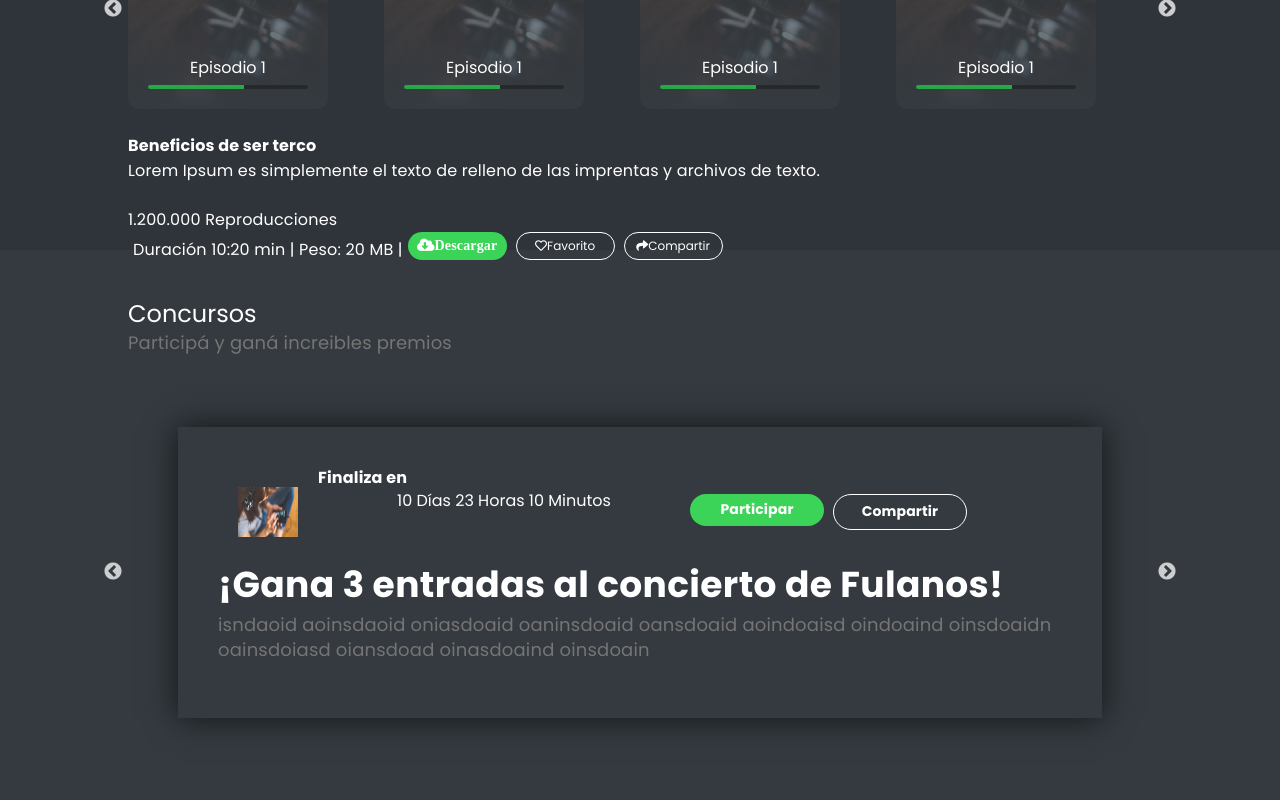
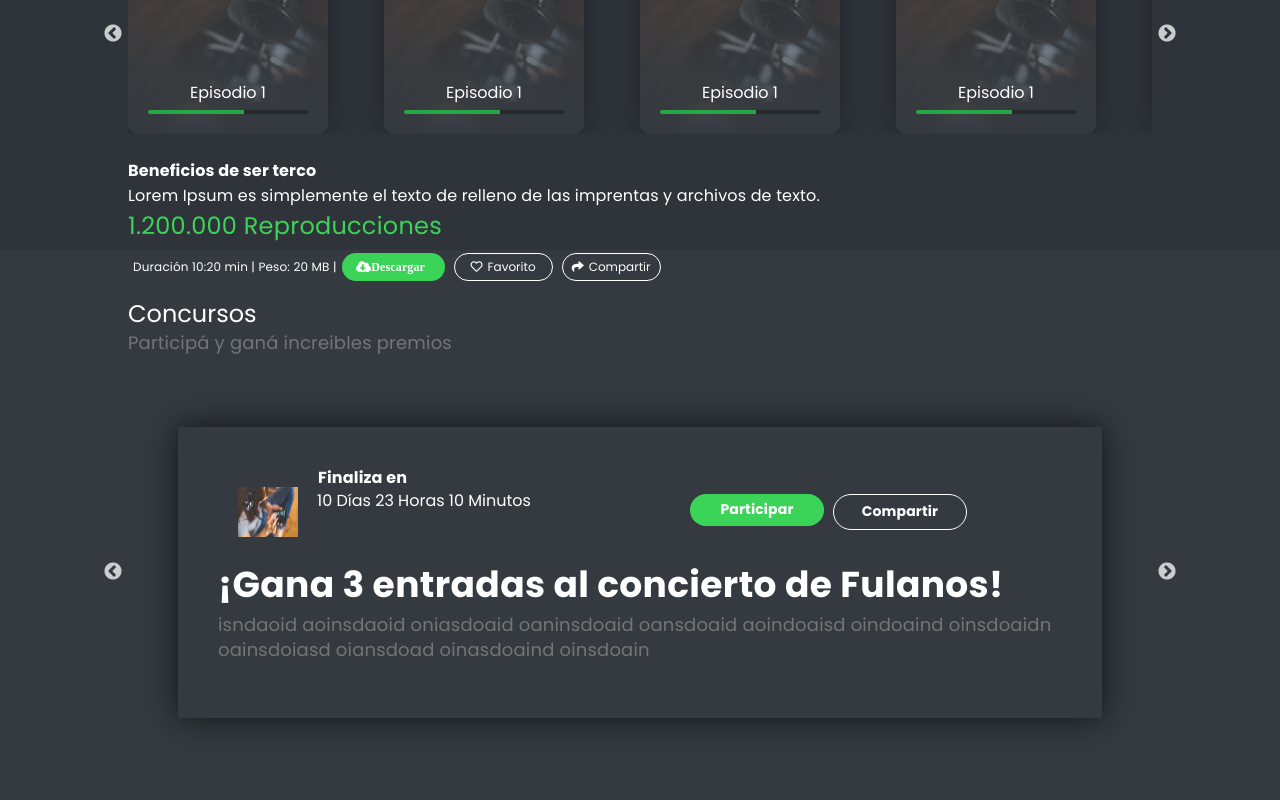
Before and after one commit to Martin444/Radio-studio-React, a React (Create React App) app: page / in a window 1280 px wide. Shown: the part 1800-2600 px from the top of the page. Built offline with nearby package versions, Linux system fonts and the light colour scheme.

Commit message:
UpDate Package

```diff
--- a/src/Competition/Card.js
+++ b/src/Competition/Card.js
@@ -46,13 +46,9 @@ const DivCard = styled.div`
         color:#fff;
     }
 
-    .date h1 {
-        text-align:left;
-    }
-
-    span {
-        margin:0;
-        padding:0;
+    .date span {
+        position: relative;
+        right: 80px;
         text-align:left;
     }
 
@@ -91,7 +87,6 @@ const DivCard = styled.div`
     img{
         width: 60px;
         height: 50px;
-        padding:0;
         margin: 20px;
     }
 `
--- a/src/Components/Login.js
+++ b/src/Components/Login.js
@@ -5,9 +5,10 @@ export default function Login(props) {
     return (
         <DivLogin>
             <input type="text"  placeholder="Usuario o Email"/>
+
             <input type="text"  placeholder="Contraseña"/>
             <button onClick={props.login} className="btn-primary">iniciar sesión</button>
-            <button className="btn-social">conectar</button>
+            <button className="btn-social"><i class="fab fa-facebook-f" style={{fontSize:'14px', marginRight:'5px', marginTop:'4px'}}></i>conectar</button>
         </DivLogin>
     )
 }
@@ -20,6 +21,7 @@ const DivLogin = styled.div`
         text-align: left;
         margin: 5px;
         padding: 5px;
+        padding-left: 20px;
         border: none;
         border-radius: 50px;
         background: #242a30;
--- a/src/Components/NavButtons.js
+++ b/src/Components/NavButtons.js
@@ -30,7 +30,7 @@ export default function NavButtons() {
                     key='register'
                     placement='bottom'
                     overlay={
-                        <Popover id={`popover-positioned-top`} style={{background:'#343a40'}}>
+                        <Popover id={`popover-positioned-top`} style={{background:'#343a40', border:'none', boxShadow:'0 0 30px 0 rgba(0, 0, 0, 0.3)'}}>
                         {/* <Popover.Title as="h3" style={{background:'#343a40'}}>{`Popover top`}</Popover.Title> */}
                         <Popover.Content style={{background:'#343a40'}}>
                             <Registry/>
@@ -50,7 +50,7 @@ export default function NavButtons() {
                     key='register'
                     placement='bottom'
                     overlay={
-                        <Popover id={`popover-positioned-top`} style={{background:'#343a40'}}>
+                        <Popover id={`popover-positioned-top`} style={{background:'#343a40', border:'none', boxShadow:'0 0 30px 0 rgba(0, 0, 0, 0.3)'}}>
                         {/* <Popover.Title as="h3" style={{background:'#343a40'}}>{`Popover top`}</Popover.Title> */}
                         <Popover.Content style={{background:'#343a40'}}>
                             <Login login={setUser}/>
--- a/src/Components/Registry.js
+++ b/src/Components/Registry.js
@@ -13,7 +13,7 @@ export default function Registry() {
             <input type="text"  placeholder="Sexo"/>
             <input type="text"  placeholder="País"/>
             <button className="btn-primary">Registrarme</button>
-            <button className="btn-social">Registrar con Facebook</button>
+            <button className="btn-social"><i class="fab fa-facebook-f" style={{fontSize:'14px', marginRight:'5px', marginTop:'4px'}}></i>Registrar con Facebook</button>
         </Register>
     )
 }
@@ -27,6 +27,7 @@ const Register = styled.div`
         text-align: left;
         margin: 5px;
         padding: 5px;
+        padding-left: 20px;
         border: none;
         border-radius: 50px;
         background: #242a30;
--- a/src/Footer/Controler.js
+++ b/src/Footer/Controler.js
@@ -65,7 +65,32 @@ export default function Controler() {
                 <img src={MU} alt="Reaciones"/>
                 <img src={MS} alt="Reaciones"/>
 
-                <button className="share"><i class="fas fa-share"></i>Compartir</button>
+                <ButtonToolbar>
+                    <OverlayTrigger
+                    style={{background:'#2e373e'}}
+                    trigger="click"
+                    key='share'
+                    placement='top'
+                    overlay={
+                        <Popover id={`popover-positioned-top`} style={{background:'#343a40'}}>
+                        {/* <Popover.Title as="h3" style={{background:'#343a40'}}>{`Popover top`}</Popover.Title> */}
+                        <Popover.Content style={{background:'#343a40', position:"relative", bottom:'50px'}}>
+                        <div className="share-btns">
+                            <button style={{backgroundColor:'#3b5999', color:'#fff', border:'none', borderRadius:'50px', marginRight: '4px'}}><i class="fab fa-facebook-f"></i></button>
+                            <button style={{backgroundColor:'#55acee', color:'#fff', border:'none', borderRadius:'50px', marginRight: '4px'}}><i class="fab fa-twitter"></i></button>
+                            <button style={{backgroundColor:'#e4405f', color:'#fff', border:'none', borderRadius:'50px', marginRight: '4px'}}><i class="fab fa-instagram"></i></button>
+                            <button style={{backgroundColor:'#25d366', color:'#fff', border:'none', borderRadius:'50px', marginRight: '4px'}}><i class="fab fa-whatsapp"></i></button>
+                            <button style={{backgroundColor:'#757575', color:'#fff', border:'none', borderRadius:'50px', marginRight: '4px'}}><i class="fas fa-link"></i></button>
+                        </div>
+                        </Popover.Content>
+                        </Popover>
+                    }
+                    >
+                        <button className="share"><i class="fas fa-share"></i>Compartir</button>
+                    </OverlayTrigger>
+                </ButtonToolbar>
+
+
 
         </Conteiner>
     )
@@ -80,6 +105,22 @@ const Conteiner = styled.div`
     display: block;
 
 
+
+   .facebook{
+        background-color: #3b5999;
+    }
+
+    .messenger{
+        background-color: #0084ff;
+    }
+
+    .whatsapp{
+        background-color: #25d366;
+    }
+
+    .twitter{
+        background-color: #55acee;
+    }
 
     .prev{
         width: 32px;
@@ -156,9 +197,10 @@ img{
     bottom:78px;
     position: relative;
     cursor:pointer;
+    transition-duration: all .3s;
     :hover{
-        width: 34px;
-        height: 34px;
+        transition-duration: all .3s;
+        bottom:85px;
         box-shadow: 0 0 30px 0 rgba(0, 0, 0, 0.3);
     }
 }
--- a/src/News/CardsDetails.js
+++ b/src/News/CardsDetails.js
@@ -6,6 +6,9 @@ export default function CardsDetails() {
     return (
         <DivDetails>
             <img src={Nov} alt="Imagen de la noticia"/>
+            <div className="category">
+                <span>Categoria</span>
+            </div>
             <h3>Titulo o información relevante de la noticia</h3>
         </DivDetails>
     )
@@ -37,4 +40,24 @@ const DivDetails = styled.div`
         color: #ffffff;
         text-align: left;
     }
+
+    .category{
+        width: 103px;
+        height: 24px;
+        border-radius: 10px;
+        background-color: #343a40;
+        position: relative;
+        bottom: 40px;
+        left: 10px;
+    }
+
+    .category span {
+        font-size: 12px;
+        font-weight: bold;
+        font-style: normal;
+        font-stretch: normal;
+        line-height: 1.4;
+        letter-spacing: 0.12px;
+        color: #ffffff;
+    }
 `
--- a/src/Pages/Notice.js
+++ b/src/Pages/Notice.js
@@ -223,9 +223,12 @@ const Articulo = styled.div`
         margin:0;
         display:flex;
         text-align:left;
+
     }
 
     .etiqueta{
+        position: relative;
+        right: 330px;
         width: wrap;
         height: 32px;
         margin:0;
--- a/src/Programing/Details.js
+++ b/src/Programing/Details.js
@@ -37,8 +37,8 @@ export default function Details() {
 
                     </div>
                     <div className="btns">
-                        <button className="btn-share"><i class="far fa-heart"></i>Favorito</button>
-                        <button className="btn-share"><i class="fas fa-share"></i>Compartir</button>
+                        <button className="btn-share"><i class="far fa-heart" style={{ marginRight:'5px', marginTop:'4px'}}></i>Favorito</button>
+                        <button className="btn-share"><i class="fas fa-share" style={{ marginRight:'5px', marginTop:'4px'}}></i>Compartir</button>
                     </div>
                 </div>
                 <Podcast/>
@@ -87,8 +87,8 @@ const Container = styled.div`
         display: flex;
     }
 
-    .transmition-date h4{
-        width: 290px;
+    .transmition-date p{
+        width: 400px;
     }
 
     && img {
--- a/src/Programing/Podcast.js
+++ b/src/Programing/Podcast.js
@@ -262,18 +262,17 @@ export default function Podcast() {
         </Slider>
         </div>
         <br/>
-        <div>
+        <div className="reprod">
             <h4>Beneficios de ser terco</h4>
             <p>Lorem Ipsum es simplemente el texto de relleno de las imprentas y archivos de texto.</p>
-            <br/>
-            <p className="reprod">1.200.000 Reproducciones</p>
+            <span>1.200.000 Reproducciones</span>
         </div>
 
         <div className="actions">
             <p>Duración 10:20 min | Peso: 20 MB |</p>
-            <button type="button" className="primary"><i class="fas fa-cloud-download-alt">Descargar</i></button>
-            <button type="button" className="favorito"><i class="far fa-heart"></i>Favorito</button>
-            <button type="button" className="favorito"><i class="fas fa-share"></i>Compartir</button>
+            <button type="button" className="primary"><i class="fas fa-cloud-download-alt" style={{ marginRight:'5px'}}>Descargar</i></button>
+            <button type="button" className="favorito"><i class="far fa-heart" style={{ marginRight:'5px'}}></i>Favorito</button>
+            <button type="button" className="favorito"><i class="fas fa-share" style={{ marginRight:'5px'}}></i>Compartir</button>
         </div>
 
         </div>
@@ -288,6 +287,18 @@ const Container = styled.div`
     width: 100%;
     height:709px;;
     background-color: #2f343a;
+
+    .reprod span {
+    font-size: 24px;
+    font-weight: normal;
+    font-style: normal;
+    font-stretch: normal;
+    line-height: normal;
+    letter-spacing: 0.24px;
+    color: #3cd458;
+    position: relative;
+    right: 355px;
+  }
 
     .Podcast{
         margin:auto;
@@ -346,21 +357,23 @@ const Container = styled.div`
 
     .actions{
         display: flex;
+        padding-top: 10px;
     }
 
     .actions p{
+        font-size: 12px;
         margin: 5px;
     }
 
     .primary{
-        width: 99px;
+        width: 103px;
         height: 28px;
         border: none;
         margin-right: 9px;
         border-radius: 50px;
         background-color: #3cd458;
-        font-size: 14px;
-        font-weight: bold;
+        font-size: 12px;
+        font-weight: normal;
         letter-spacing: 0.14px;
         color: #ffffff;
         cursor: pointer;
@@ -385,6 +398,7 @@ const ImgItem = styled.div`
   height: 200px;
   border-radius: 10px;
   background-image: linear-gradient(to bottom, rgba(52, 58, 64, 0.2), #343a40), url(${Nov});
+    box-shadow: 0 0 30px 0 rgba(0, 0, 0, 0.3);
 
 
   .progressBar{
@@ -399,6 +413,8 @@ const ImgItem = styled.div`
   .Item{
       padding:20px;
   }
+
+
 `
 
 const ButtonPlay = styled.button`
```
